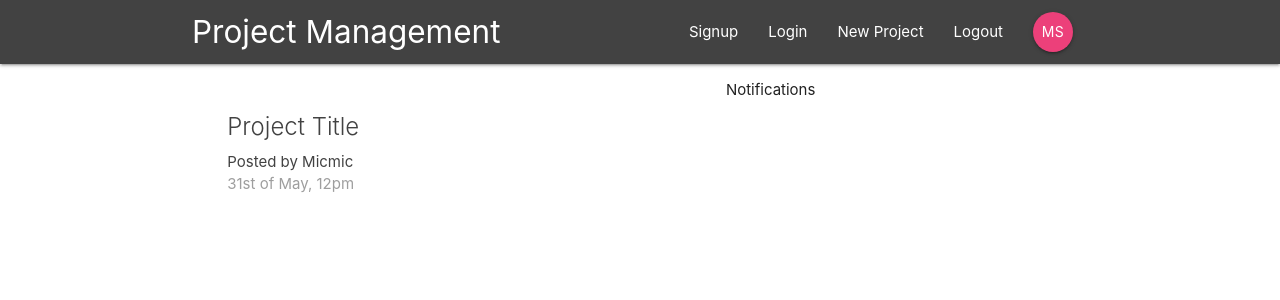
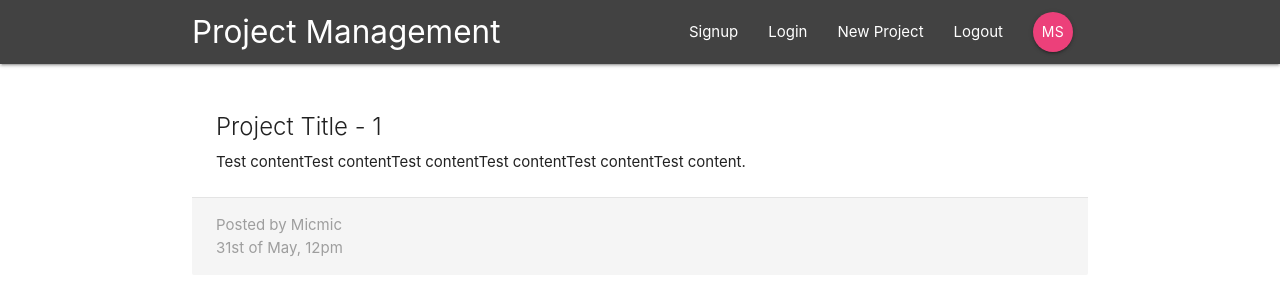
Before and after one commit to kelkel17/project-management, a React (Create React App) app: page /project/1 in a window 1280 px wide. Shown: the top 300 px of the page. Built offline with nearby package versions, Linux system fonts and the light colour scheme.

Commit message:
Created Project Details Component (static data)

```diff
--- a/src/App.js
+++ b/src/App.js
@@ -4,6 +4,7 @@ import { BrowserRouter, Switch, Route } from 'react-router-dom'
 // Components
 import Navbar from './components/layout/Navbar'
 import Dashboard from './components/dashboard/Dashboard'
+import ProjectDetails from './components/projects/ProjectDetails'
 
 function App() {
   return (
@@ -13,8 +14,13 @@ function App() {
 
         {/* Ensures only 1 route is loaded at a time */}
         <Switch>
-          {/* Dsiplays defined components depending on the route defined */}
-          <Route path="/" component={Dashboard} />
+          {/*
+            - Dsiplays defined components depending on the route defined
+            - "exact" will load the exact path that has been defined
+          */}
+
+          <Route exact path="/" component={Dashboard} />
+          <Route path="/project/:id" component={ProjectDetails} />
         </Switch>
       </div>
     </BrowserRouter>
--- /dev/null
+++ b/src/components/projects/ProjectDetails.js
@@ -0,0 +1,20 @@
+import React from 'react';
+
+const ProjectDetails = (props) => {
+  return (
+  	<div className="container section project-details">
+	    <div className="card z-depth-0">
+	  		<div className="card-content">
+	  			<span className="card-title">Project Title - {props.match.params.id}</span>
+	  			<p>Test contentTest contentTest contentTest contentTest contentTest content.</p>
+	  		</div>
+  			<div className="card-action grey lighten-4 grey-text">
+	  			<div>Posted by Micmic</div>
+	  			<div>31st of May, 12pm</div>
+	  		</div>
+	  	</div>
+	  </div>
+  )
+}
+
+export default ProjectDetails;
```
